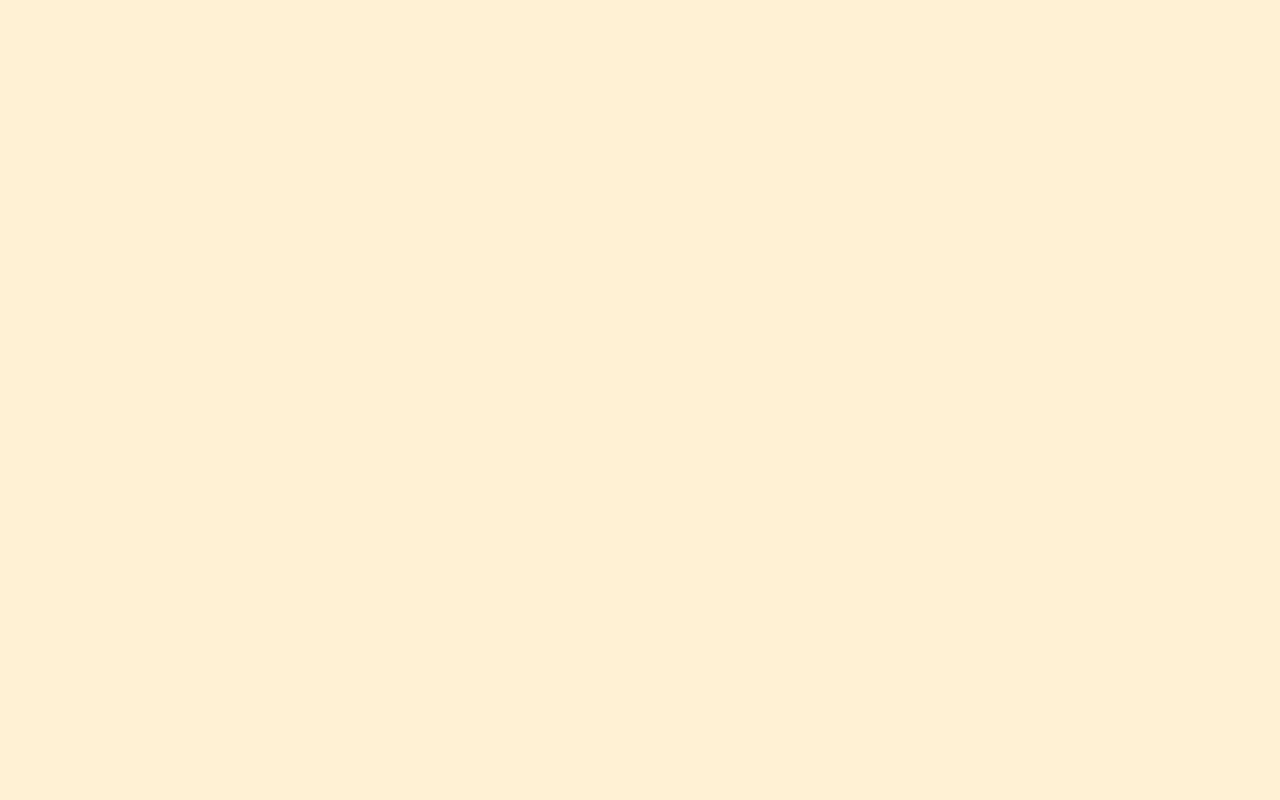
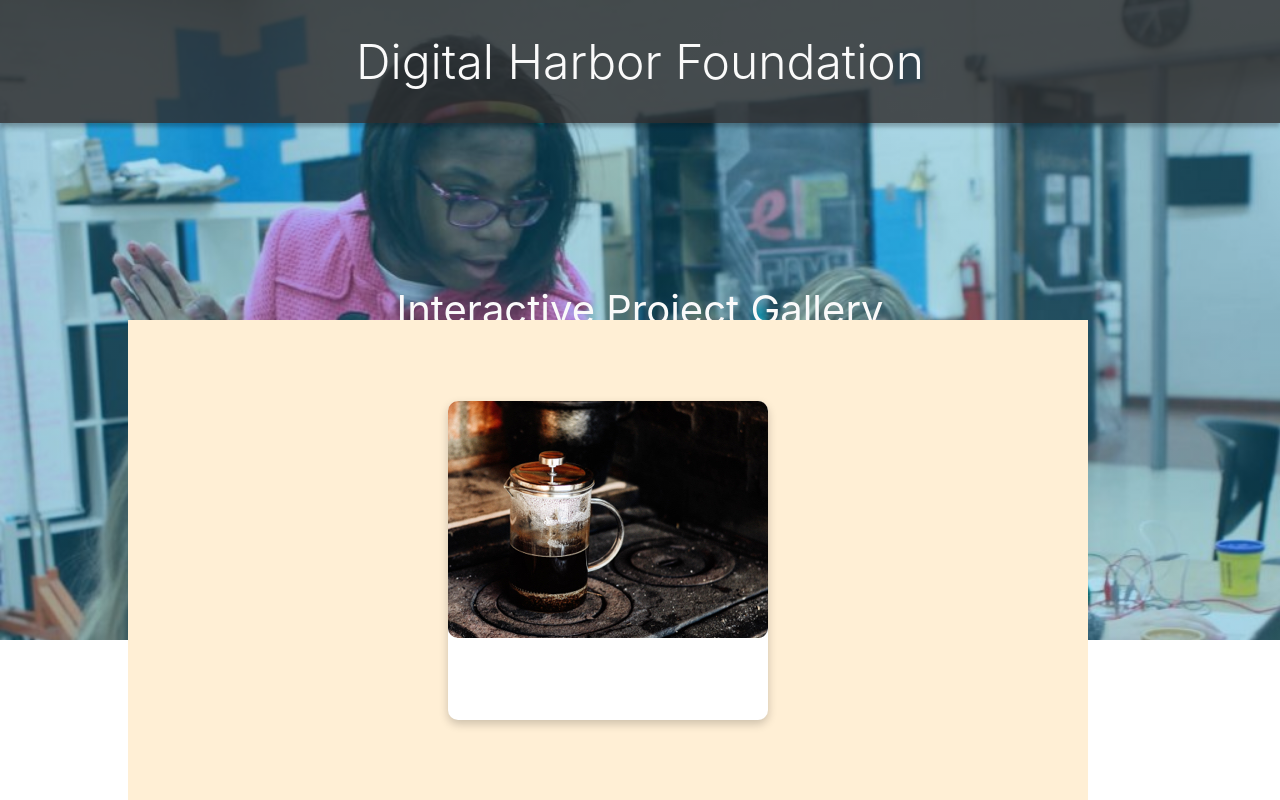
Before and after one commit to DigitalHarborFoundation/interactive-gallery-prototype, a React (Create React App) app: page / in a window 1280 px wide. Shown: the top 800 px of the page. Built offline with nearby package versions, Linux system fonts and the light colour scheme.

Commit message:
began styling the ProjectModal

```diff
--- a/src/components/ProjectModal.js
+++ b/src/components/ProjectModal.js
@@ -7,7 +7,30 @@ class ProjectModal extends Component {
   render() {
     return (
       <Portal>
-        <ModalWrapper>{this.props.children}</ModalWrapper>
+        <ModalWrapper>
+          <ModalCardWrapper>
+            <ModalProjectImageContainer>
+              {this.props.imgSource === "" ||
+              this.props.imgSource === " " ||
+              this.props.imgSource === null ||
+              this.props.imgSource === undefined ? (
+                <ModalProjectImage
+                  src="/images/tester-card.jpg"
+                  alt="French Press Coffee Maker"
+                />
+              ) : (
+                <ModalProjectImage
+                  src={this.props.imgSource}
+                  alt={this.props.imgSource}
+                />
+              )}
+            </ModalProjectImageContainer>
+            <ModalProjectInfoContainer>
+              <YouthName>{this.props.youthName}</YouthName>
+              <ProjectSemester>{this.props.projectSemester}</ProjectSemester>
+            </ModalProjectInfoContainer>
+          </ModalCardWrapper>
+        </ModalWrapper>
       </Portal>
     );
   }
@@ -16,10 +39,57 @@ class ProjectModal extends Component {
 export default ProjectModal;
 
 const ModalWrapper = styled.div`
+  display: flex;
+  flex-direction: column;
+  justify-content: center;
+  align-items: center;
   position: absolute;
-  top: 0;
-  left: 0;
+  top: 40vh;
+  left: 10vw;
+  width: 75%;
+  height: 60%;
+  background: papayawhip;
+`;
+
+const ModalCardWrapper = styled.div`
+  display: flex;
+  flex-direction: column;
+  align-items: center;
+  background-color: #fff;
+  box-shadow: 0px 4px 10px rgba(0, 0, 0, 0.2);
+  border-radius: 10px;
+`;
+
+const ModalProjectImageContainer = styled.div`
   width: 100%;
   height: 100%;
-  background: papayawhip;
 `;
+
+const ModalProjectImage = styled.img`
+  width: 100%;
+  max-height: 100%;
+  border-radius: 10px;
+`;
+
+const ModalProjectInfoContainer = styled.div`
+  display: flex;
+  flex-direction: column;
+  justify-content: center;
+  align-items: center;
+  margin: 4rem 0;
+`;
+
+const YouthName = styled.p`
+  color: #000;
+  font-size: 3.2rem;
+  margin: 0;
+  padding: 0;
+`;
+
+const ProjectSemester = styled.p`
+  color: #5c5f5f;
+  font-size: 2.4rem;
+  font-weight: 300;
+  margin: 0;
+  padding: 0;
+`;
```
